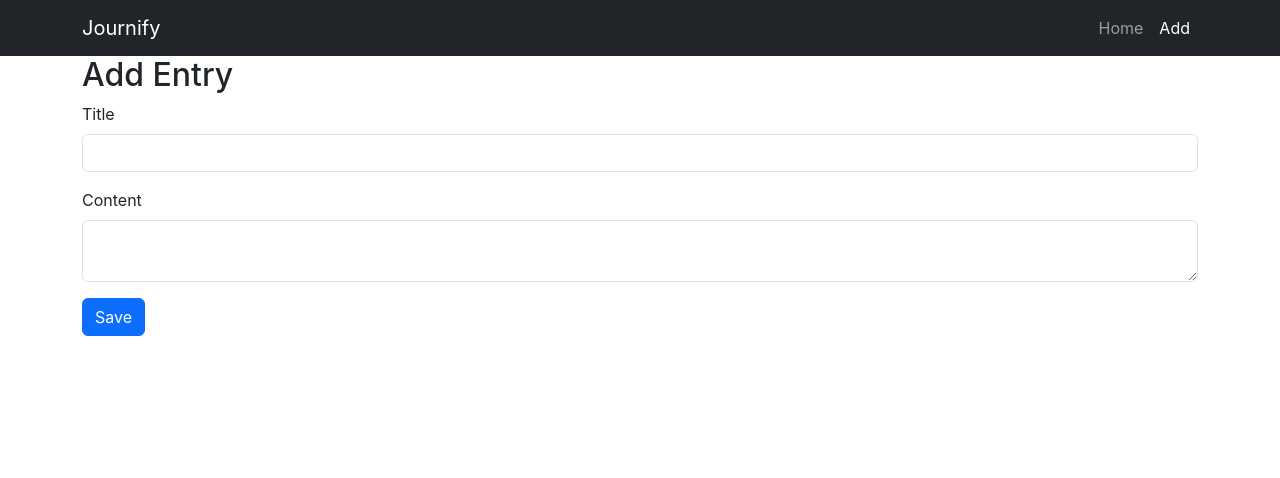
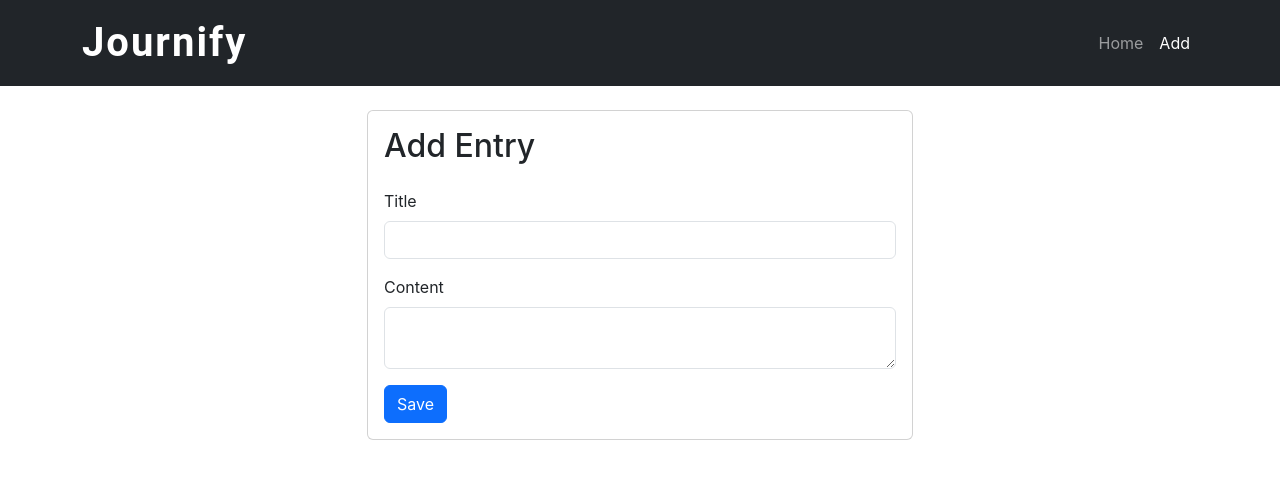
Before and after one commit to saadat7s/Journify, a React (Create React App) app in the folder frontend/: page /Add in a window 1280 px wide. Shown: the top 478 px of the page. Built offline with nearby package versions, Linux system fonts and the light colour scheme.

Commit message:
Added styling to App.css

```diff
--- a/frontend/package.json
+++ b/frontend/package.json
@@ -8,6 +8,7 @@
     "@testing-library/user-event": "^13.5.0",
     "react": "^18.2.0",
     "react-dom": "^18.2.0",
+    "react-icons": "^4.12.0",
     "react-router-dom": "^6.21.0",
     "react-scripts": "5.0.1",
     "react-toastify": "^9.1.3",
--- a/frontend/src/App.css
+++ b/frontend/src/App.css
@@ -1,38 +1,97 @@
-.App {
-  text-align: center;
+body {
+  font-family: 'Segoe UI', Tahoma, Geneva, Verdana, sans-serif;
+  margin: 0;
+  padding: 0;
+  background-color: #f7f7f7;
 }
 
-.App-logo {
-  height: 40vmin;
-  pointer-events: none;
+/* Card Styles */
+.card {
+  background-color: #ffffff;
+  padding: 20px;
+  margin-bottom: 20px; /* Add some margin between cards */
+  border-radius: 8px;
+  box-shadow: 0 2px 4px rgba(0, 0, 0, 0.1);
+  transition: transform 0.3s ease; /* Add smooth transition effect */
 }
 
-@media (prefers-reduced-motion: no-preference) {
-  .App-logo {
-    animation: App-logo-spin infinite 20s linear;
-  }
+.card:hover {
+  transform: scale(1.05); /* Enlarge the card on hover */
 }
 
-.App-header {
-  background-color: #282c34;
-  min-height: 100vh;
-  display: flex;
-  flex-direction: column;
-  align-items: center;
-  justify-content: center;
-  font-size: calc(10px + 2vmin);
-  color: white;
+
+/* Card Title Styles */
+.card-title {
+  font-size: 20px;
+  font-weight: bold;
+  margin-bottom: 10px;
 }
 
-.App-link {
-  color: #61dafb;
+/* Card Content Styles */
+.card-content {
+  font-size: 16px;
+  color: #555555;
 }
 
-@keyframes App-logo-spin {
-  from {
-    transform: rotate(0deg);
-  }
-  to {
-    transform: rotate(360deg);
-  }
+
+
+
+/* Navbar Styles */
+.navbar {
+  background-color: #333333;
+  padding: 10px 0;
 }
+
+.navbar a {
+  color: #ffffff;
+  text-decoration: none;
+  margin: 0 15px;
+  font-weight: bold;
+}
+
+/* Footer Styles */
+.footer {
+  background-color: #1a1a1a;
+  color: #ffffff;
+  padding: 20px 0;
+  text-align: center;
+  position: fixed;
+  bottom: 0;
+  width: 100%;
+}
+
+.footer p {
+  margin: 0;
+}
+
+/* Add this to your app.css */
+
+/* Styles for the expanded sidebar */
+.offcanvas.expanded {
+  transform: translateX(0);
+}
+
+/* Styles for the collapsed sidebar */
+.offcanvas.collapsed {
+  transform: translateX(-100%);
+}
+
+/* Styles to position the toggle button */
+.btn-primary.d-md-none {
+  position: fixed;
+  top: 10px; /* Adjust the top position as needed */
+  left: 10px; /* Adjust the left position as needed */
+  z-index: 1000; /* Ensure it's above other elements */
+}
+
+/* Styles for the main content to accommodate the expanded sidebar */
+.content-wrapper.expanded {
+  margin-left: 200px; /* Adjust the margin as needed */
+  transition: margin-left 0.3s ease; /* Add a smooth transition effect for margin changes */
+}
+
+/* Styles for the main content when the sidebar is collapsed */
+.content-wrapper.collapsed {
+  margin-left: 50px; /* Adjust the margin as needed */
+  transition: margin-left 0.3s ease; /* Add a smooth transition effect for margin changes */
+}
--- a/frontend/src/components/AddEntry.js
+++ b/frontend/src/components/AddEntry.js
@@ -1,41 +1,42 @@
-import React, { useState } from 'react'
+import React, { useState } from 'react';
 import { useNavigate } from 'react-router-dom';
 import { toast } from 'react-toastify';
 import 'react-toastify/dist/ReactToastify.css';
 
-
-
-
-
-
-
-
-
-
 export default function AddEntry() {
   const navigate = useNavigate();
-
   const [title, setTitle] = useState('');
   const [content, setContent] = useState('');
-    const [FormData, setFormData] = useState({
-        title: '',
-        content: ''
-    });
-    const EntryHandler = async() => {
-        await fetch('http://localhost:5000/api/entries', {
+
+  const EntryHandler = async () => {
+    try {
+      const response = await fetch('http://localhost:5000/api/entries', {
         method: 'POST',
         headers: {
-                'Content-Type' : 'application/json'
+          'Content-Type': 'application/json',
         },
-            body: JSON.stringify(FormData)
-        })
+        body: JSON.stringify({ title, content }),
+      });
+
+      if (response.ok) {
+        toast.success('Entry added successfully!');
         navigate('/');
-
+      } else {
+        toast.error('Failed to add entry. Please try again.');
       }
+    } catch (error) {
+      console.error('Error adding entry:', error.message);
+      toast.error('An error occurred while adding the entry.');
+    }
+  };
 
   return (
-    <div className="container">
-    <h2>Add Entry</h2>
+    <div className="container mt-4">
+      <div className="row justify-content-center">
+        <div className="col-md-6">
+          <div className="card">
+            <div className="card-body">
+              <h2 className="card-title mb-4">Add Entry</h2>
               <form>
                 <div className="mb-3">
                   <label htmlFor="title" className="form-label">
@@ -46,12 +47,7 @@ export default function AddEntry() {
                     className="form-control"
                     id="title"
                     value={title}
-          onChange={(e) => {
-            setTitle(e.target.value)
-            setFormData({
-                ...FormData, title: e.target.value
-            })
-        }}
+                    onChange={(e) => setTitle(e.target.value)}
                   />
                 </div>
                 <div className="mb-3">
@@ -62,13 +58,7 @@ export default function AddEntry() {
                     className="form-control"
                     id="content"
                     value={content}
-          onChange={(e) => {
-            setContent(e.target.value)
-            setFormData({
-                ...FormData, content: e.target.value
-
-            })
-        }}
+                    onChange={(e) => setContent(e.target.value)}
                   ></textarea>
                 </div>
                 <button type="button" className="btn btn-primary" onClick={EntryHandler}>
@@ -76,5 +66,9 @@ export default function AddEntry() {
                 </button>
               </form>
             </div>
+          </div>
+        </div>
+      </div>
+    </div>
   );
-};
+}
--- /dev/null
+++ b/frontend/src/components/Body.css
@@ -0,0 +1,14 @@
+/* Add a transition effect to smoothly animate the width change */
+.sidebar-hover {
+    transition: width 0.3s ease;
+  }
+
+  /* Set the initial width of the sidebar */
+  .sidebar-hover.collapsed {
+    width: 40px;
+  }
+
+  /* Set the expanded width of the sidebar */
+  .sidebar-hover.expanded {
+    width: 200px;
+  }
--- a/frontend/src/components/Body.js
+++ b/frontend/src/components/Body.js
@@ -1,5 +1,6 @@
 import React, { useEffect, useState } from 'react';
 import { Link } from 'react-router-dom';
+import './Body.css'; // Import the CSS file for styling
 
 export default function Body() {
   const [data, setData] = useState([]);
@@ -18,31 +19,33 @@ export default function Body() {
     fetchData();
   }, []);
 
-  async function deleteHandler(id){
+  async function deleteHandler(id) {
     await fetch(`http://localhost:5000/api/entries/${id}`, {
-        method : 'DELETE'
+      method: 'DELETE',
     });
-    window.location.reload();
-
+    fetchData(); // Refetch data after deletion
   }
 
   return (
-    <section className='container'>
-      <div className='row my-2'>
-        {data.map(item => (
-          <div className='col' key={item._id}>
-            <div className='card'>
-              <img src='' alt='' />
+    <section className="container">
+      <div className="row row-cols-1 row-cols-md-4 my-2">
+        {data.map((item) => (
+          <div className="col mb-4" key={item._id}>
+            <div className="card">
               <div className="card-body">
-                <h5 className="card-title">{item.title}</h5>
-                <p className="card-text">{item.content}</p>
-                <Link to={`/edit/${item._id}`} className="btn me-2 btn-primary">
+                <h3 className="card-title">{item.title}</h3>
+                <p className="card-content">{item.content.substring(0, 100)}...</p>
+                <div className="card-buttons">
+                  <Link to={`/edit/${item._id}`} className="btn btn-primary">
                     Update
-                </Link>
-
-                <button className="btn me-2 btn-danger" onClick={(e)=>deleteHandler(item._id)}>
-                  Delete
-                </button>
+                  </Link>
+                  <button
+                    className="btn btn-danger ms-2"
+                    onClick={(e) => deleteHandler(item._id)}
+                  >
+                    Delete
+                  </button>
+                </div>
               </div>
             </div>
           </div>
--- a/frontend/src/components/EditEntry.js
+++ b/frontend/src/components/EditEntry.js
@@ -20,7 +20,7 @@ const EditEntry = () => {
           setContent(data.content);
         } else {
           console.error('Error fetching entry:', data.error);
-          // Handle the error as needed (e.g., show an error message to the user)
+          // Handle the error as needed
         }
       } catch (error) {
         console.error('Fetch error:', error.message);
@@ -54,14 +54,13 @@ const EditEntry = () => {
         navigate('/');
       } else {
         console.error('Error updating entry:', data.error);
-        // Handle the error as needed (e.g., show an error message to the user)
+        // Handle the error as needed
       }
     } catch (error) {
       console.error('Update error:', error.message);
       // Handle the error as needed
     }
   };
-
 
   return (
     <div className="container">
@@ -90,7 +89,8 @@ const EditEntry = () => {
             onChange={(e) => setContent(e.target.value)}
           ></textarea>
         </div>
-        <button type="button" className="btn btn-primary" onClick={handleUpdate}>
+
+        <button type="button" className="btn btn-primary mt-3" onClick={handleUpdate}>
           Update
         </button>
       </form>
--- a/frontend/src/components/Navbar.js
+++ b/frontend/src/components/Navbar.js
@@ -1,28 +1,33 @@
-import React from 'react'
-import {NavLink} from 'react-router-dom'
-
+import React from 'react';
+import { NavLink } from 'react-router-dom';
 
 export default function Navbar() {
   return (
     <section className='container-fluid p-0'>
-      <nav className=" navbar navbar-expand-lg navbar-dark bg-dark">
+      <nav className="navbar navbar-expand-lg navbar-dark bg-dark">
         <div className="container">
-                <NavLink className="navbar-brand" to="/">Journify</NavLink>
+          <NavLink className="navbar-brand" to="/">
+            <span style={{ fontFamily: 'Roboto', fontSize: '40px', fontWeight: 'bold', letterSpacing: '2px' }}>Journify</span>
+          </NavLink>
           <button className="navbar-toggler" type="button" data-bs-toggle="collapse" data-bs-target="#navbarNav" aria-controls="navbarNav" aria-expanded="false" aria-label="Toggle navigation">
             <span className="navbar-toggler-icon"></span>
           </button>
           <div className="collapse navbar-collapse" id="navbarNav">
             <ul className="navbar-nav ms-auto">
               <li className="nav-item">
-                            <NavLink className="nav-link" aria-current="page" to="/">Home</NavLink>
+                <NavLink className="nav-link" aria-current="page" to="/">
+                  Home
+                </NavLink>
               </li>
               <li className="nav-item">
-                            <NavLink className="nav-link" to="/Add">Add</NavLink>
+                <NavLink className="nav-link" to="/Add">
+                  Add
+                </NavLink>
               </li>
             </ul>
           </div>
         </div>
       </nav>
     </section>
-  )
+  );
 }
```
Also changed, not shown: frontend/src/components/Footer.js (added, +13 -0 lines), frontend/src/App.js (line endings or trailing spaces), 1 other file (tests, documents, lock files or other folders). Lines whose indentation alone changed are shown as unchanged.
